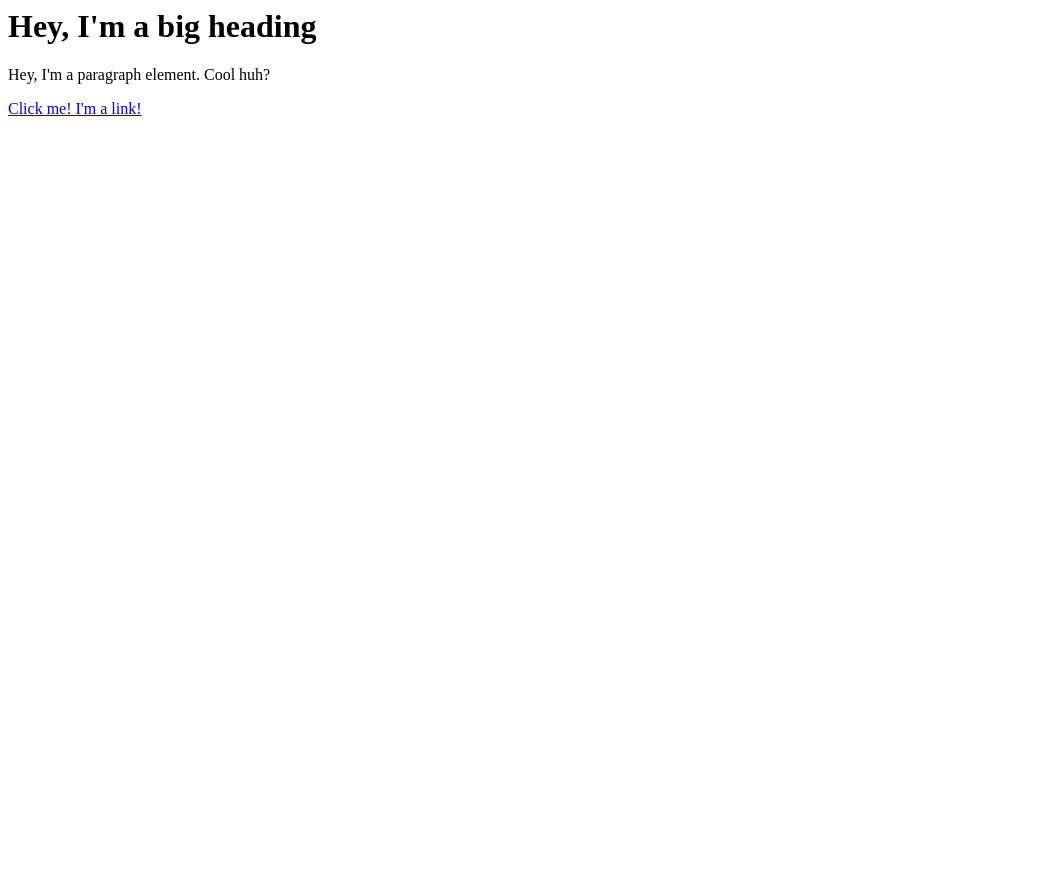
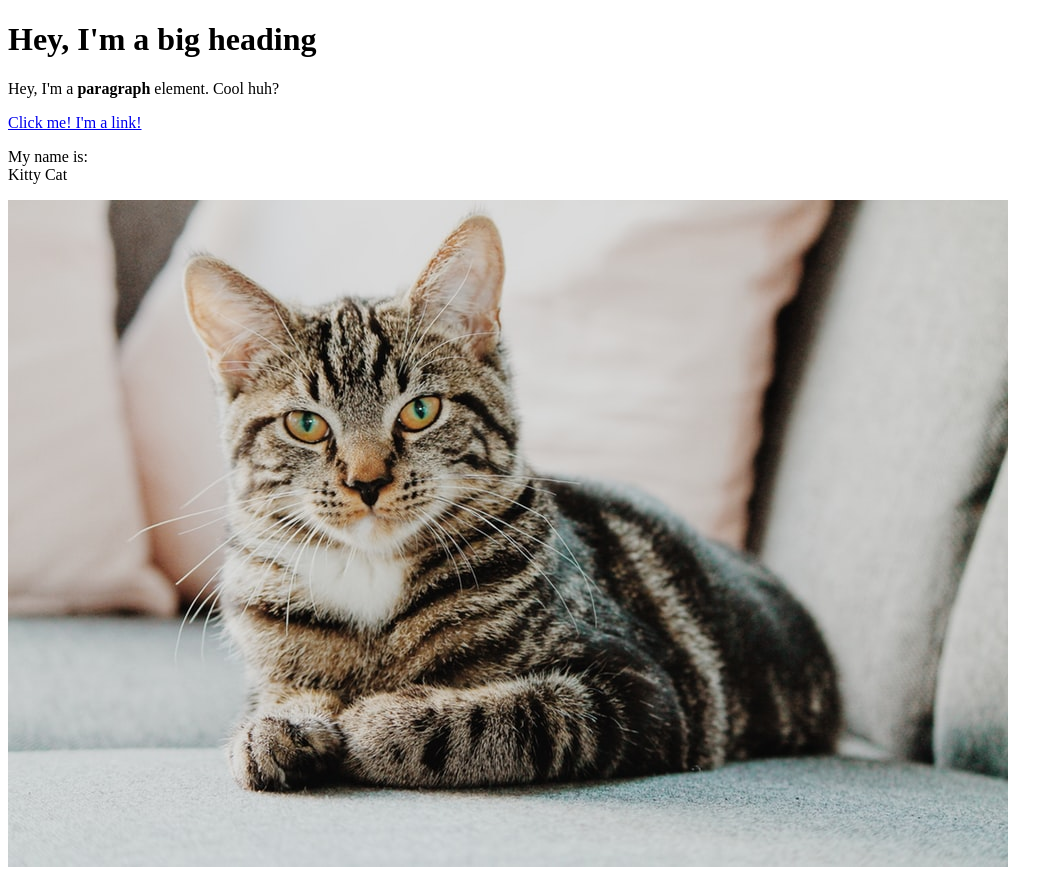
Before and after one commit to adrianwdchan/Cartoon-Hero, a plain HTML site: page test.html in a window 1280 px wide. Shown: the whole page, without its empty margins (0-1063 px from the left). Before the commit the page ends 800 px from the top, so only its background shows below. Drawn offline with Linux system fonts and the light colour scheme.

Commit message:
Added a cat image and a few more elements

```diff
--- a/test.html
+++ b/test.html
@@ -1,3 +1,15 @@
-<h1> Hey, I'm a big heading </h1>
-<p> Hey, I'm a paragraph element. Cool huh? </p>
-<a href="https://google.com" target="_blank" title="Let's go to Google">Click me! I'm a link!</a>
+<!DOCTYPE html>
+<html>
+<head>
+	<title>Test page</title>
+</head>
+<body>
+	<h1> Hey, I'm a big heading </h1>
+	<p> Hey, I'm a <b>paragraph</b> element. Cool huh? </p>
+	<a href="https://google.com" target="_blank" title="Let's go to Google">Click me! I'm a link!</a>
+	<p>My name is: <br>
+	Kitty Cat</p>
+	<img src="img\cat.jpg">
+
+</body>
+<html>
```
Also changed, not shown: img/cat.jpg (added).
